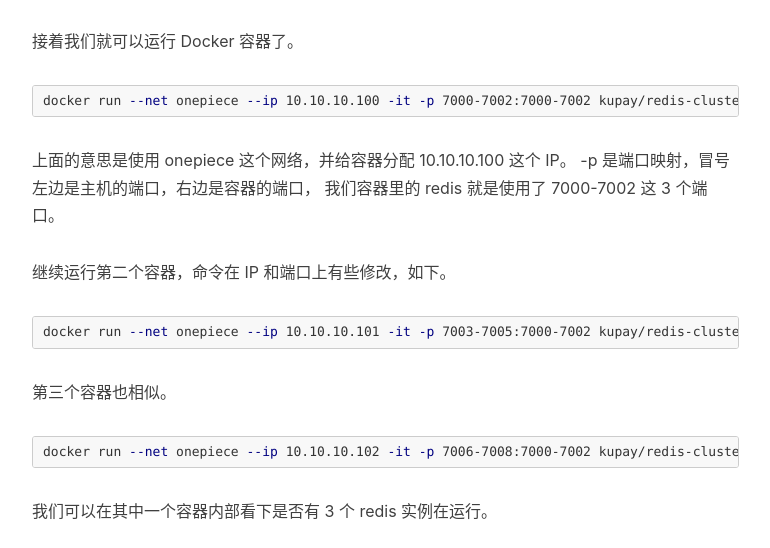
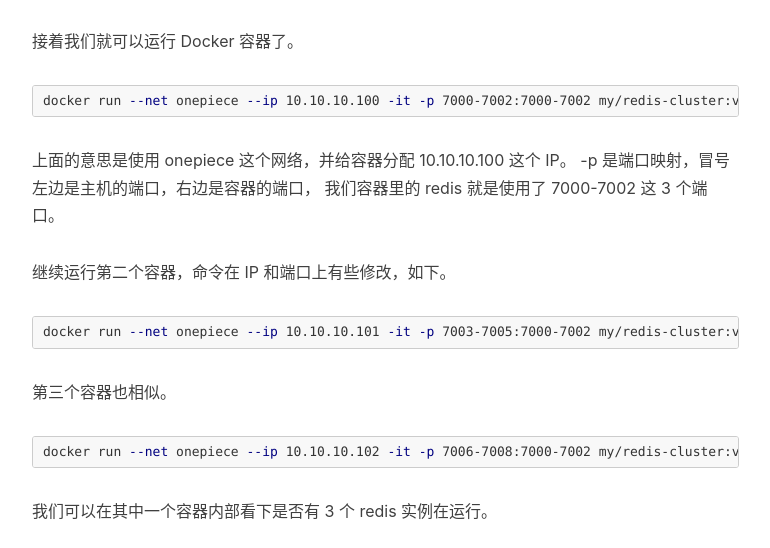
Before and after one commit to xkuga/xkuga.github.io, a Jekyll site: the page built from _posts/2016-07-22-docker-redis-cluster.md, in a window 1280 px wide and 900 px high, scrolled down 2676 px. Shown: the part 167-715 px from the top of the window, without its empty margins (233-1003 px from the left). Built offline with Jekyll 4.4.1, drawn with Linux system fonts in a browser that asks for light colours; nearby versions of some CDN libraries; comment, search, counter and statistics services are not loaded.

Commit message:
change container name

````diff
--- a/_posts/2016-07-22-docker-redis-cluster.md
+++ b/_posts/2016-07-22-docker-redis-cluster.md
@@ -110,7 +110,7 @@ docker network rm onepiece
 接着我们就可以运行 Docker 容器了。
 
 ```bash
-docker run --net onepiece --ip 10.10.10.100 -it -p 7000-7002:7000-7002 kupay/redis-cluster:v1
+docker run --net onepiece --ip 10.10.10.100 -it -p 7000-7002:7000-7002 my/redis-cluster:v1
 ```
 
 上面的意思是使用 onepiece 这个网络，并给容器分配 10.10.10.100 这个 IP。
@@ -120,13 +120,13 @@ docker run --net onepiece --ip 10.10.10.100 -it -p 7000-7002:7000-7002 kupay/red
 继续运行第二个容器，命令在 IP 和端口上有些修改，如下。
 
 ```bash
-docker run --net onepiece --ip 10.10.10.101 -it -p 7003-7005:7000-7002 kupay/redis-cluster:v1
+docker run --net onepiece --ip 10.10.10.101 -it -p 7003-7005:7000-7002 my/redis-cluster:v1
 ```
 
 第三个容器也相似。
 
 ```bash
-docker run --net onepiece --ip 10.10.10.102 -it -p 7006-7008:7000-7002 kupay/redis-cluster:v1
+docker run --net onepiece --ip 10.10.10.102 -it -p 7006-7008:7000-7002 my/redis-cluster:v1
 ```
 
 我们可以在其中一个容器内部看下是否有 3 个 redis 实例在运行。
````
